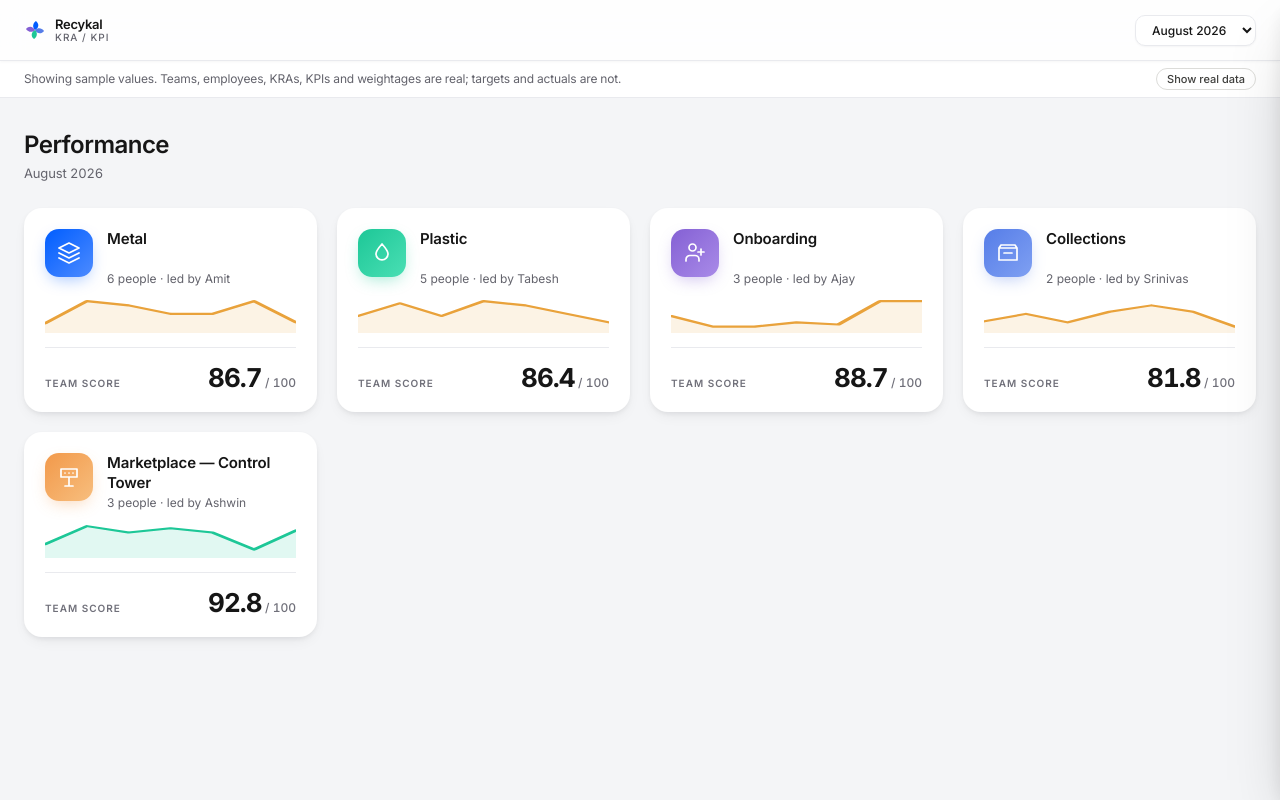
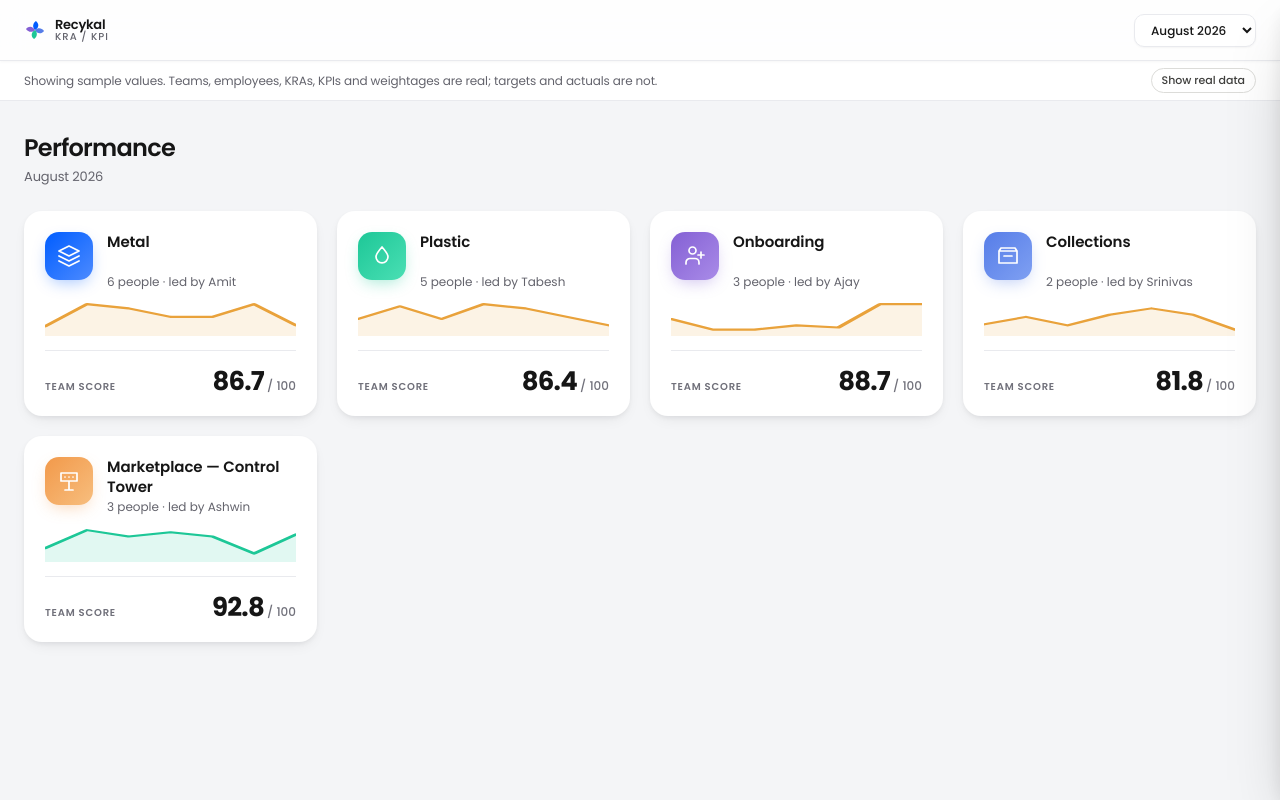
Before and after one commit to vishwash15tiwari-boop/KRA-KPI-Tracker-Operations-, a plain HTML site: page Index.html in a window 1280 px wide. Drawn offline with Linux system fonts and the light colour scheme.

Commit message:
type: Poppins, per the brand guidelines
Poppins replaces Inter everywhere. This settles the conflict between the two
specs in favour of the brand document.

Poppins brings one problem this design has to answer. It ships no tabular-figure
feature, and its digits are nowhere near equal width: at 26px, "111" sets 27.8px
against 48.4px for "999". font-variant-numeric, which this interface leaned on
throughout, is simply a no-op against it. Two consequences, both real here - a
score counting up changed width on every frame, and "/ 100" landed at a
different place on every card.

So the figure gets a box of its own, held at the width of the longest value it
can ever hold (100.0, or 2.62em) and right-aligned inside it. The unit that
follows never moves, the count-up cannot jitter, and a column of scores lines up
on the decimal the way tabular figures would have done. Three call sites now
wrap their number to make that box addressable.

Tracking comes back a step across the board. Poppins carries more width per
character and a smaller x-height than Inter, so the negative tracking tuned for
Inter reads loose on it, while the 10px uppercase labels need slightly more.

Verified after the swap: Poppins active and loaded, five team cards at equal
height, six flow nodes at one width and one height, KPI rows uniform, the "/ 100"
unit at a single offset on every card on both the landing and flow screens, the
count-up box measuring 94px at 0.0, 100.0 and 11.1 alike, achievement figures on
one right edge, no clipping in any pinned-height text box, no horizontal scroll,
zero console errors.

Co-Authored-By: Claude Opus 5 <noreply@anthropic.com>

```diff
--- a/Index.html
+++ b/Index.html
@@ -6,7 +6,7 @@
 <title>KRA / KPI Tracker</title>
 <link rel="preconnect" href="https://fonts.googleapis.com">
 <link rel="preconnect" href="https://fonts.gstatic.com" crossorigin>
-<link href="https://fonts.googleapis.com/css2?family=Inter:wght@400;500;600;700&display=swap" rel="stylesheet">
+<link href="https://fonts.googleapis.com/css2?family=Poppins:wght@400;500;600;700&display=swap" rel="stylesheet">
 <style>
 /* ============================================================================
    KRA / KPI Tracker
@@ -22,7 +22,7 @@
    around them at all.
    ============================================================================ */
 :root{
-  --font:'Inter',-apple-system,BlinkMacSystemFont,'Segoe UI',Roboto,Helvetica,Arial,sans-serif;
+  --font:'Poppins',-apple-system,BlinkMacSystemFont,'Segoe UI',Roboto,Helvetica,Arial,sans-serif;
 
   --bg:#FAFAFA;--card:#FFFFFF;--surface:#F4F4F5;--well:#E9E9EC;
   --ink:#18181B;--ink-2:#3F3F46;--muted:#71717A;--faint:#A1A1AA;
@@ -595,7 +595,7 @@ body{letter-spacing:-.015em}
    Most surfaces are flat with a hairline; elevation is reserved for the drawer.
    ============================================================================ */
 :root{
-  --font:'Inter',-apple-system,BlinkMacSystemFont,'Segoe UI',Roboto,Helvetica,Arial,sans-serif;
+  --font:'Poppins',-apple-system,BlinkMacSystemFont,'Segoe UI',Roboto,Helvetica,Arial,sans-serif;
 
   --bg:#F7F7F5;--card:#FFFFFF;--surface:#F1F1EF;--well:#E7E7E5;
   --ink:#161616;--ink-2:#3F3F3D;--muted:#6B6B6B;--faint:#9A9A9A;
@@ -1184,6 +1184,38 @@ body{background:var(--bg)}
    on its own; the slider rides over it in the same blue and supplies only the
    movement between tabs. */
 .tb.on{background:#005DFF;color:#fff}
+
+/* ============================================================================
+   POPPINS
+   ----------------------------------------------------------------------------
+   Poppins is the brand face, so it replaces Inter everywhere. It brings one
+   problem this design has to answer.
+
+   Poppins ships no tabular-figure feature, and its digits are far from equal
+   width: at 26px, "111" sets 27.8px and "999" sets 48.4px. font-variant-numeric
+   is a no-op against it. Two consequences, both real here - a score counting up
+   changes width on every frame, and "/ 100" lands at a different position on
+   every card.
+
+   So the figure gets a box of its own, held at the width of the longest value
+   it can ever hold ("100.0" = 2.6em) and right-aligned inside it. The unit that
+   follows never moves, the count-up cannot jitter, and a column of scores lines
+   up on the decimal the way tabular figures would have done.
+   ============================================================================ */
+.fig,.anchor .av span[data-count]{display:inline-block;min-width:2.62em;text-align:right;
+  font-weight:inherit;font-size:inherit;letter-spacing:inherit}
+
+/* Poppins carries more width per character and a smaller x-height than Inter,
+   so the tracking that suited Inter reads loose here and has to come back. */
+body{letter-spacing:-.01em}
+.page-t{letter-spacing:-.03em}
+.tcard .tt,.node .nm{letter-spacing:-.005em}
+.anchor .av,.tcard .tv .v,.node .sc,.gnode .gs{letter-spacing:-.03em}
+.kra-h .t,.tcard .tv .l,.anchor .al,.anchor .ai .l,.m-h .sub{letter-spacing:.08em}
+
+/* Uppercase labels set tighter in Poppins; the small caps need a little air to
+   stay readable at 10px. */
+.sect-t,.kra-h .t{letter-spacing:.09em}
 </style>
 </head>
 <body>
@@ -1561,7 +1593,7 @@ function TeamsScreen() {
       '</span>' +
       Spark(t.team_id, st.c) +
       '<span class="tv"><span class="l">Team score</span>' +
-      '<span class="v">' + show1(score) + '<em> / 100</em></span></span>' +
+      '<span class="v"><b class="fig">' + show1(score) + '</b><em> / 100</em></span></span>' +
       '</button>';
   }).join('');
 
@@ -1654,7 +1686,8 @@ function Node(m, isLead) {
     '<span class="nt"><span class="nm">' + esc(m.employee_name) + '</span>' +
     '<span class="rl">' + esc(m.designation || '') + '</span></span></span>' +
     '<span class="nf">' +
-      '<span class="sr"><span class="sc">' + show1(m.overall_score) + '<em> / 100</em></span>' +
+      '<span class="sr"><span class="sc"><b class="fig">' + show1(m.overall_score) +
+        '</b><em> / 100</em></span>' +
       '<span class="stg ' + st.c + '"><i class="dot ' + st.c + '"></i>' + esc(st.t) + '</span></span>' +
       ProgressBar(m.overall_score, st.c) +
     '</span></button>';
@@ -1671,7 +1704,7 @@ function GroupNode(node) {
     '<span class="gm">' + plural(node.count, 'person').replace('persons', 'people') + '</span></span>' +
     '<span class="gc" aria-hidden="true">' + (open ? '−' : '+') + '</span>' +
     '<span class="gf"><span class="sr">' +
-      '<span class="gs">' + show1(node.score) + '<em> / 100</em></span>' +
+      '<span class="gs"><b class="fig">' + show1(node.score) + '</b><em> / 100</em></span>' +
       '<span class="stg ' + st.c + '"><i class="dot ' + st.c + '"></i>' + esc(st.t) + '</span></span>' +
       ProgressBar(node.score, st.c) +
     '</span></button>';
```
